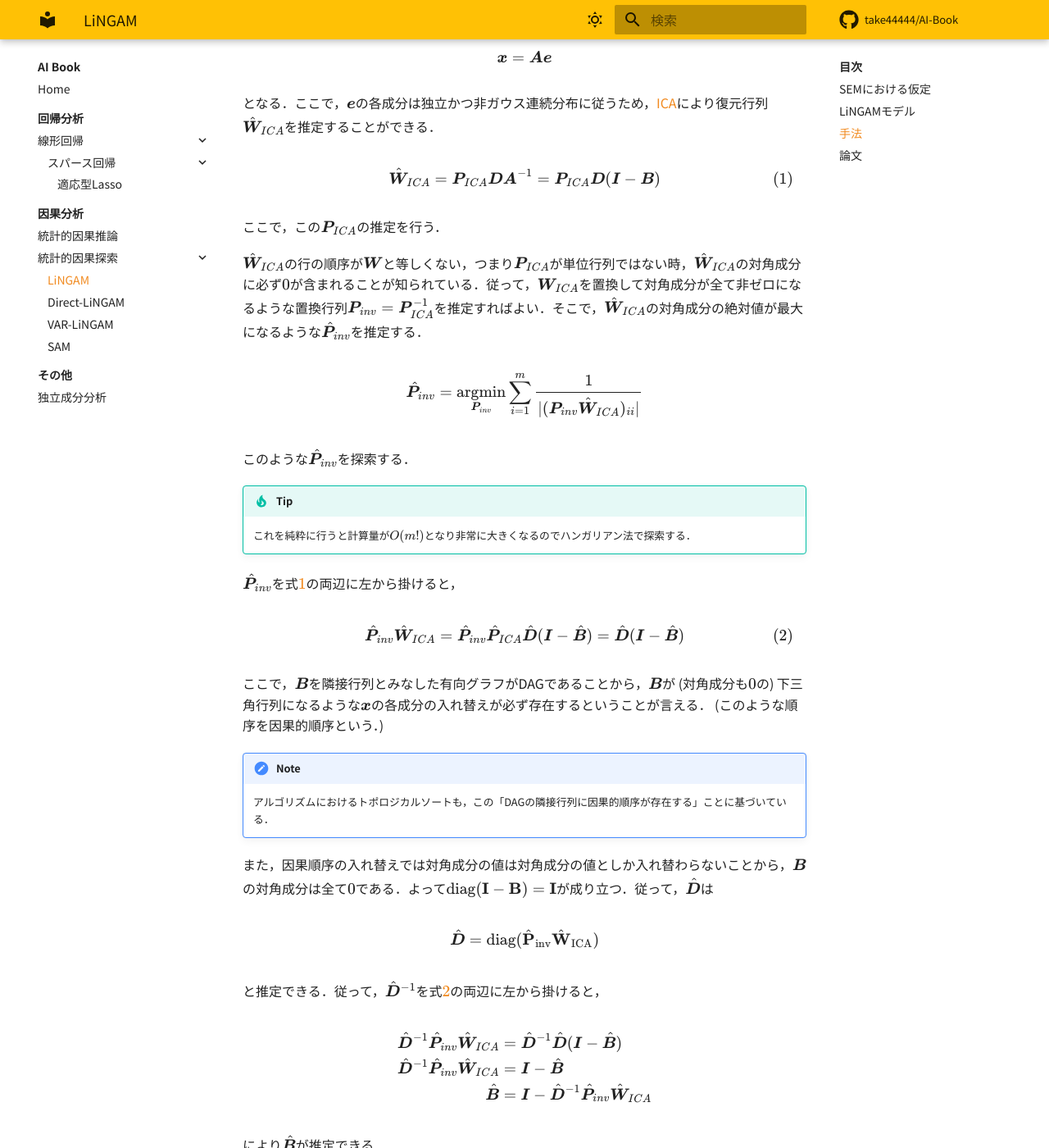
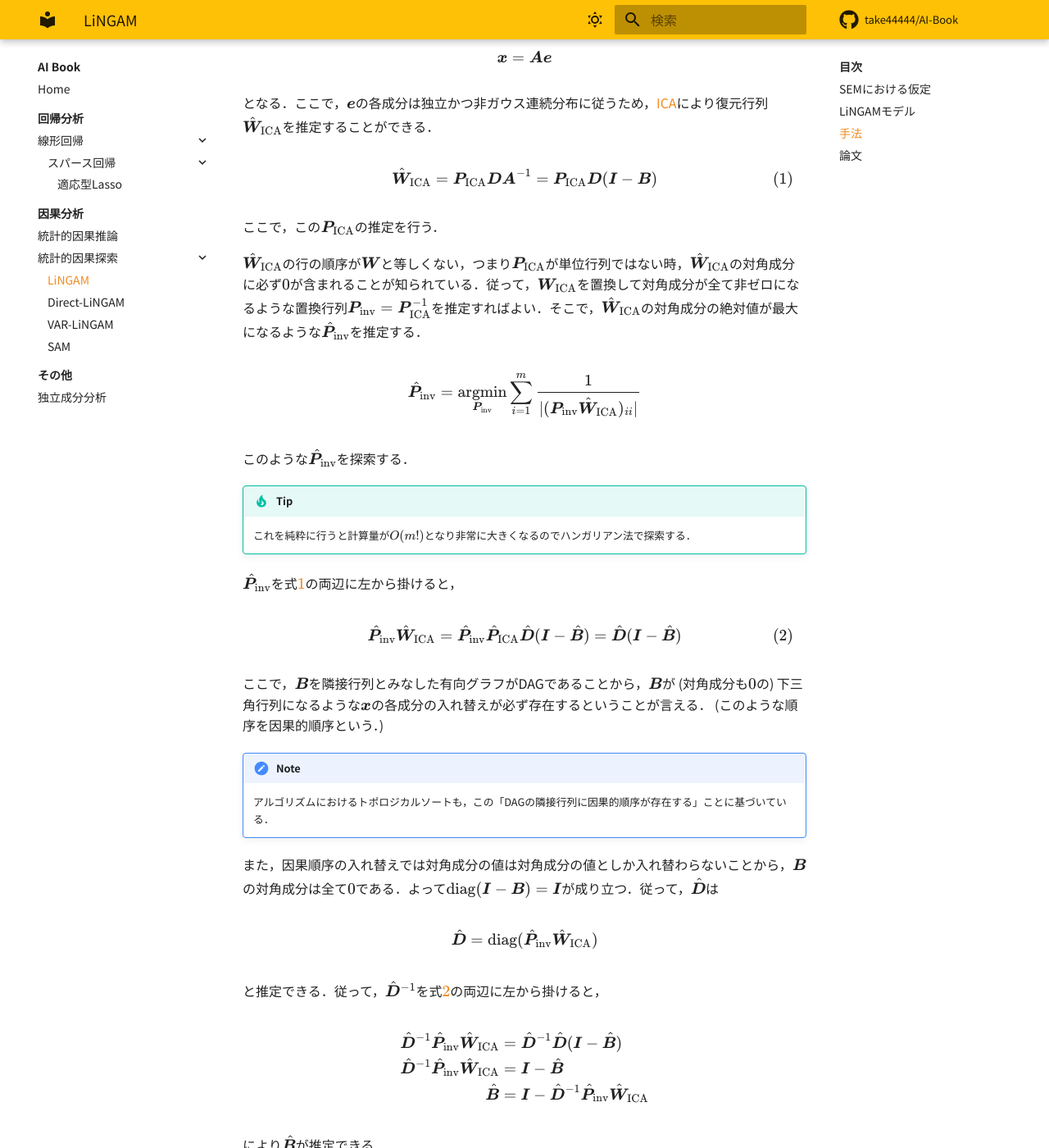
Before and after one commit to take44444/AI-Book, an MkDocs documentation site: the page built from docs/causal-analysis/causal-discovery/lingam/index.md, in a window 1280 px wide and 1400 px high, scrolled down 907 px. Shown: the whole window at 82% size. Built offline with MkDocs 1.6.1 and Material for MkDocs 9.7.7, drawn with Linux system fonts in a browser that asks for light colours; nearby versions of some CDN libraries; comment, search, counter and statistics services are not loaded.

Commit message:
use mathrm

```diff
--- a/docs/causal-analysis/causal-discovery/lingam/index.md
+++ b/docs/causal-analysis/causal-discovery/lingam/index.md
@@ -35,29 +35,29 @@
 \bm{x} = \bm{A} \bm{e}
 $$
 
-となる．ここで，$\bm{e}$の各成分は独立かつ非ガウス連続分布に従うため，[ICA](/AI-Book/other/ica/#ica)により復元行列$\hat{\bm{W}}_{ICA}$を推定することができる．
+となる．ここで，$\bm{e}$の各成分は独立かつ非ガウス連続分布に従うため，[ICA](/AI-Book/other/ica/#ica)により復元行列$\hat{\bm{W}}_\mathrm{ICA}$を推定することができる．
 
 $$
-\hat{\bm{W}}_{ICA} = \bm{P}_{ICA} \bm{D} \bm{A}^{-1} = \bm{P}_{ICA} \bm{D} (\bm{I} - \bm{B}) \label{a}\tag{1}
+\hat{\bm{W}}_\mathrm{ICA} = \bm{P}_\mathrm{ICA} \bm{D} \bm{A}^{-1} = \bm{P}_\mathrm{ICA} \bm{D} (\bm{I} - \bm{B}) \label{a}\tag{1}
 $$
 
-ここで，この$\bm{P}_{ICA}$の推定を行う．
+ここで，この$\bm{P}_\mathrm{ICA}$の推定を行う．
 
-$\hat{\bm{W}}_{ICA}$の行の順序が$\bm{W}$と等しくない，つまり$\bm{P}_{ICA}$が単位行列ではない時，$\hat{\bm{W}}_{ICA}$の対角成分に必ず$0$が含まれることが知られている．従って，$\bm{W}_{ICA}$を置換して対角成分が全て非ゼロになるような置換行列$\bm{P}_{inv} = \bm{P}_{ICA}^{-1}$を推定すればよい．そこで，$\hat{\bm{W}}_{ICA}$の対角成分の絶対値が最大になるような$\hat{\bm{P}}_{inv}$を推定する．
+$\hat{\bm{W}}_\mathrm{ICA}$の行の順序が$\bm{W}$と等しくない，つまり$\bm{P}_\mathrm{ICA}$が単位行列ではない時，$\hat{\bm{W}}_\mathrm{ICA}$の対角成分に必ず$0$が含まれることが知られている．従って，$\bm{W}_\mathrm{ICA}$を置換して対角成分が全て非ゼロになるような置換行列$\bm{P}_\mathrm{inv} = \bm{P}_\mathrm{ICA}^{-1}$を推定すればよい．そこで，$\hat{\bm{W}}_\mathrm{ICA}$の対角成分の絶対値が最大になるような$\hat{\bm{P}}_\mathrm{inv}$を推定する．
 
 $$
-\hat{\bm{P}}_{inv} = \underset{\bm{P}_{inv}} {\operatorname{argmin}} \sum_{i=1}^{m} \frac{1}{|(\bm{P}_{inv} \hat{\bm{W}}_{ICA})_{ii}|}
+\hat{\bm{P}}_\mathrm{inv} = \underset{\bm{P}_\mathrm{inv}} {\operatorname{argmin}} \sum_{i=1}^{m} \frac{1}{|(\bm{P}_\mathrm{inv} \hat{\bm{W}}_\mathrm{ICA})_{ii}|}
 $$
 
-このような$\hat{\bm{P}}_{inv}$を探索する．
+このような$\hat{\bm{P}}_\mathrm{inv}$を探索する．
 
 !!! Tip
     これを純粋に行うと計算量が$O(m!)$となり非常に大きくなるのでハンガリアン法で探索する．
 
- $\hat{\bm{P}}_{inv}$を式$\ref{a}$の両辺に左から掛けると，
+ $\hat{\bm{P}}_\mathrm{inv}$を式$\ref{a}$の両辺に左から掛けると，
 
 $$
-\hat{\bm{P}}_{inv} \hat{\bm{W}}_{ICA} = \hat{\bm{P}}_{inv} \hat{\bm{P}}_{ICA} \hat{\bm{D}} (\bm{I} - \hat{\bm{B}}) = \hat{\bm{D}} (\bm{I} - \hat{\bm{B}}) \label{b}\tag{2}
+\hat{\bm{P}}_\mathrm{inv} \hat{\bm{W}}_\mathrm{ICA} = \hat{\bm{P}}_\mathrm{inv} \hat{\bm{P}}_\mathrm{ICA} \hat{\bm{D}} (\bm{I} - \hat{\bm{B}}) = \hat{\bm{D}} (\bm{I} - \hat{\bm{B}}) \label{b}\tag{2}
 $$
 
 ここで，$\bm{B}$を隣接行列とみなした有向グラフがDAGであることから，$\bm{B}$が (対角成分も$0$の) 下三角行列になるような$\bm{x}$の各成分の入れ替えが必ず存在するということが言える． (このような順序を因果的順序という．)
@@ -65,19 +65,19 @@
 !!! Note
     アルゴリズムにおけるトポロジカルソートも，この「DAGの隣接行列に因果的順序が存在する」ことに基づいている．
 
-また，因果順序の入れ替えでは対角成分の値は対角成分の値としか入れ替わらないことから，$\bm{B}$の対角成分は全て$0$である．よって$\rm{diag}({\bm{I} - \bm{B}}) = \bm{I}$が成り立つ．従って，$\hat{\bm{D}}$は
+また，因果順序の入れ替えでは対角成分の値は対角成分の値としか入れ替わらないことから，$\bm{B}$の対角成分は全て$0$である．よって$\mathrm{diag}({\bm{I} - \bm{B}}) = \bm{I}$が成り立つ．従って，$\hat{\bm{D}}$は
 
 $$
-\hat{\bm{D}} = \rm{diag}(\hat{\bm{P}}_{inv} \hat{\bm{W}}_{ICA})
+\hat{\bm{D}} = \mathrm{diag}(\hat{\bm{P}}_\mathrm{inv} \hat{\bm{W}}_\mathrm{ICA})
 $$
 
 と推定できる．従って，$\hat{\bm{D}}^{-1}$を式$\ref{b}$の両辺に左から掛けると，
 
 $$
 \begin{aligned}
-\hat{\bm{D}}^{-1} \hat{\bm{P}}_{inv} \hat{\bm{W}}_{ICA} &= \hat{\bm{D}}^{-1} \hat{\bm{D}} (\bm{I} - \hat{\bm{B}}) \\
-\hat{\bm{D}}^{-1} \hat{\bm{P}}_{inv} \hat{\bm{W}}_{ICA} &= \bm{I} - \hat{\bm{B}} \\
-\hat{\bm{B}} &= \bm{I} - \hat{\bm{D}}^{-1} \hat{\bm{P}}_{inv} \hat{\bm{W}}_{ICA}
+\hat{\bm{D}}^{-1} \hat{\bm{P}}_\mathrm{inv} \hat{\bm{W}}_\mathrm{ICA} &= \hat{\bm{D}}^{-1} \hat{\bm{D}} (\bm{I} - \hat{\bm{B}}) \\
+\hat{\bm{D}}^{-1} \hat{\bm{P}}_\mathrm{inv} \hat{\bm{W}}_\mathrm{ICA} &= \bm{I} - \hat{\bm{B}} \\
+\hat{\bm{B}} &= \bm{I} - \hat{\bm{D}}^{-1} \hat{\bm{P}}_\mathrm{inv} \hat{\bm{W}}_\mathrm{ICA}
 \end{aligned}
 $$
 
```
Also changed, not shown: docs/other/ica/index.md (+2 -2 lines).
